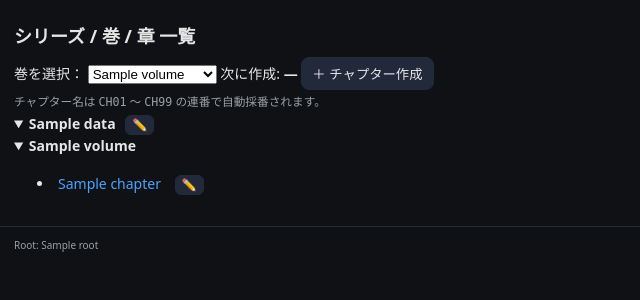
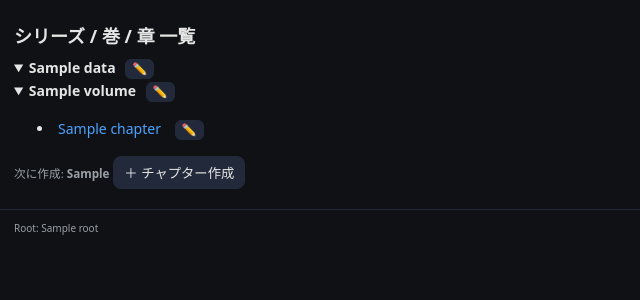
Before and after one commit to eletim/novel_builder, a Flask app: template templates/index.html in a window 1280 px wide. Shown: the part 39-339 px from the top of the page, without its empty margins (0-640 px from the left). Run offline with Flask 3, Linux system fonts and the light colour scheme; the template is opened without the code that fills it: most values are stand-ins (such as "Sample title", 1, 10 or a date in 2020).

Commit message:
feat: チャプター作成ボタンを各volの最後になるよう修正

```diff
--- a/static/app.js
+++ b/static/app.js
@@ -19,24 +19,14 @@
   // ① indexページ：新規チャプター作成
   // ─────────────────────────────────────
   (function initIndex() {
-    const volSelect   = $("#volumeSelect");
-    const nextChLabel = $("#nextChLabel");
-    const createBtn   = $("#createChBtn");
-    if (!volSelect || !nextChLabel || !createBtn) return; // index以外のページ
+    const buttons = $$(".vol-create-btn");
+    if (!buttons.length) return; // index以外
 
-    function updateNextLabel() {
-      const opt  = volSelect.selectedOptions[0];
-      const next = opt?.dataset?.next || "";
-      nextChLabel.textContent = next || "—";
-      createBtn.disabled = !next; // 満杯(None)なら作成不可
-      createBtn.title    = next ? "" : "この巻はCH99まで埋まっています";
-    }
-    updateNextLabel();
-    volSelect.addEventListener("change", updateNextLabel);
-
-    createBtn.addEventListener("click", async () => {
-      const volume_path = volSelect.value;
-      createBtn.disabled = true;
+    buttons.forEach(btn => {
+      btn.addEventListener("click", async () => {
+        const volume_path = btn.dataset.vol;
+        if (!volume_path) return;
+        btn.disabled = true;
         try {
           const res = await fetch("/api/create_chapter", {
             method: "POST",
@@ -46,7 +36,7 @@
           if (!res.ok) {
             const text = await res.text();
             alert("作成に失敗しました: " + text);
-          createBtn.disabled = false;
+            btn.disabled = false;
             return;
           }
           const data = await res.json();
@@ -54,12 +44,12 @@
           location.href = data.single_url;
         } catch (e) {
           alert("作成に失敗しました: " + (e?.message || e));
-        createBtn.disabled = false;
+          btn.disabled = false;
         }
+      });
     });
   })();
 
-  // ── indexページ：新規チャプター作成 の直後あたりに追記 ──
   // タイトル編集（シリーズ/巻/章）
   function setupTitleEditing(rootEl) {
     if (!rootEl) return;
--- a/templates/index.html
+++ b/templates/index.html
@@ -2,31 +2,6 @@
 {% set title = "一覧" %}
 {% block content %}
 <h1>シリーズ / 巻 / 章 一覧</h1>
-
-<!-- ★ 新規チャプター作成ボックス -->
-<div class="new-chapter-box">
-  <div class="new-chapter-row">
-    <label for="volumeSelect">巻を選択：</label>
-    <select id="volumeSelect">
-      {% for s in data %}
-      <optgroup label="{{ s.title or s.name }}" data-path="{{ s.relpath }}">
-        {% for v in s.volumes %}
-        <option
-          value="{{ v.relpath }}"
-          data-path="{{ v.relpath }}"
-        >
-          {{ v.title or v.name }}
-        </option>
-        {% endfor %}
-      </optgroup>
-      {% endfor %}
-    </select>
-
-    <span class="next-label">次に作成: <strong id="nextChLabel">—</strong></span>
-    <button id="createChBtn" class="btn">＋ チャプター作成</button>
-  </div>
-  <small class="muted">チャプター名は <code>CH01</code> 〜 <code>CH99</code> の連番で自動採番されます。</small>
-</div>
 
 {% if not data %}
 <p>フォルダが見つかりませんでした。<br>
@@ -43,7 +18,11 @@
    </summary>
     {% for v in s.volumes %}
     <details open>
-      <summary class="volume">{{ v.title or v.name }}</summary>
+      <summary class="volume" data-kind="volume" data-path="{{ v.relpath }}">
+        <span class="t-display">{{ v.title or v.name }}</span>
+        <button type="button" class="btn btn-xs t-edit" aria-label="巻タイトルを編集">✏️</button>
+        <input class="t-input" type="text" value="{{ v.title or '' }}" placeholder="巻タイトル" hidden>
+      </summary>
       <ul>
         {% for ch in v.chapters %}
         <li data-kind="chapter" data-path="{{ ch.relpath }}">
@@ -53,6 +32,14 @@
         </li>
         {% endfor %}
       </ul>
+      <div class="vol-create">
+        <small class="muted">次に作成: <strong>{{ v.next_ch or "—" }}</strong></small>
+        <button
+          class="btn vol-create-btn"
+          data-vol="{{ v.relpath }}"
+          {% if not v.next_ch %}disabled title="この巻はCH99まで埋まっています"{% endif %}
+        >＋ チャプター作成</button>
+      </div>
     </details>
     {% endfor %}
   </details>
```
Lines whose indentation alone changed are shown as unchanged.
